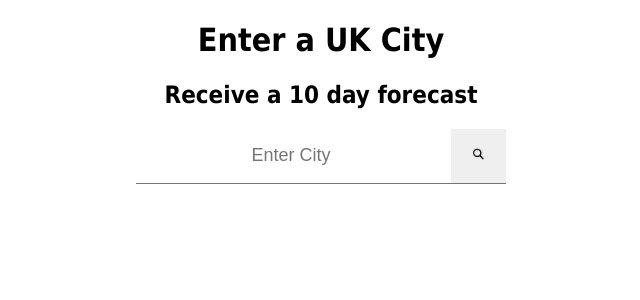
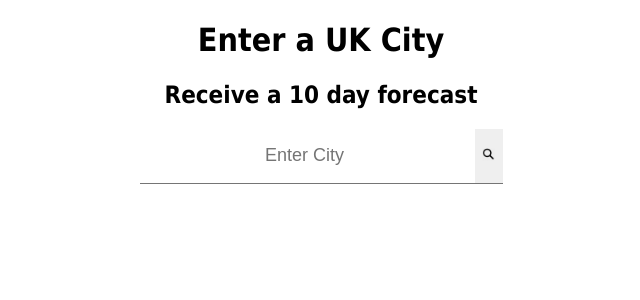
Before and after one commit to robj2e/My-First-React-App, a React (Create React App) app: page / in a window 1280 px wide. Shown: the top 300 px of the page, without its empty margins (319-959 px from the left). Built offline with nearby package versions, Linux system fonts and the light colour scheme.

Commit message:
further css changes

```diff
--- a/src/components/weather-form.js
+++ b/src/components/weather-form.js
@@ -17,7 +17,7 @@ const InputField = styled.input`
   font-size:18px;
   padding:10px 10px 10px 5px;
   display:block;
-  width:300px;
+  width:320px;
   text-align: center;
   border:none;
   border-bottom:1px solid #757575;
@@ -28,7 +28,7 @@ const SearchButton = styled.button`
   border-color: white;
   border-width: 0;
   height: 55px;
-  width: 55px;
+  width: 28px;
   border-bottom:1px solid #757575;
 `
 
```
